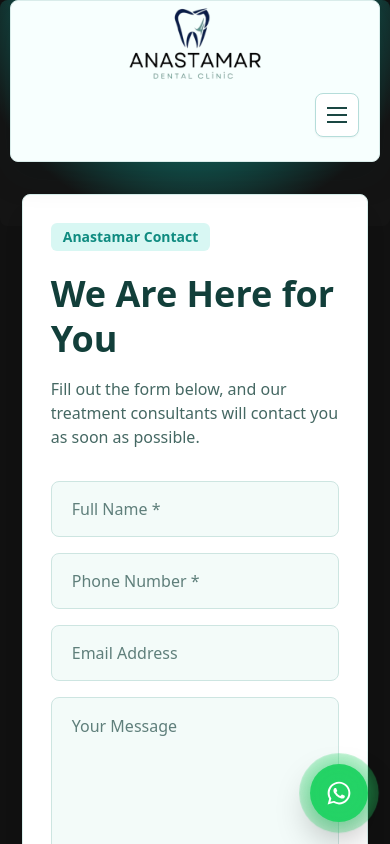
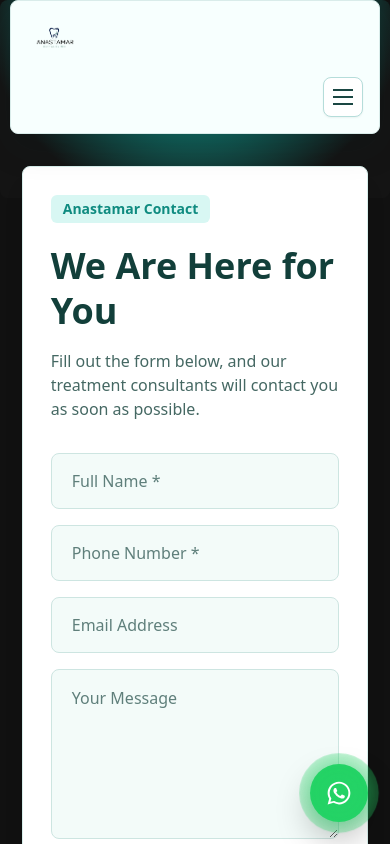
Before and after one commit to ibrahimtkmz/antasmardentalclinic, a Next.js app: page /contact in a window 390 px wide. Shown: the top 844 px of the page. Built offline with nearby package versions, Linux system fonts and the light colour scheme.

Commit message:
Improve mobile header layout and sizing

```diff
--- a/app/components/Header.jsx
+++ b/app/components/Header.jsx
@@ -11,14 +11,14 @@ export default function Header() {
 
   return (
     <header className="page-shell sticky top-0 z-50 mt-0 rounded-[0_0_26px_26px] border border-[#d9ecea] bg-[#f7fffe] shadow-[0_14px_36px_rgba(8,41,38,0.12)]">
-      <div className="grid items-center gap-5 px-5 py-6 md:grid-cols-[250px_1fr_320px] md:px-6">
+      <div className="grid items-center gap-4 px-4 py-4 md:grid-cols-[250px_1fr_320px] md:gap-5 md:px-6 md:py-6">
 
-        <div className="relative flex h-12 items-center justify-center md:justify-start">
-          <a href="/" className="absolute top-1/2 -translate-y-1/2 md:left-0">
+        <div className="relative flex h-11 items-center justify-start md:h-12 md:justify-start">
+          <a href="/" className="relative block md:absolute md:left-0 md:top-1/2 md:-translate-y-1/2">
             <img
               src="/Anastamar.Dental.Clinic.png"
               alt="Anastamar Dental Clinic Logo"
-              className="h-[200px] w-auto max-w-none object-contain md:h-[224px]"
+              className="h-14 w-auto max-w-none object-contain sm:h-16 md:h-[224px]"
             />
           </a>
         </div>
@@ -64,12 +64,12 @@ export default function Header() {
           </a>
         </div>
 
-        <div className="flex justify-end md:hidden">
+        <div className="flex items-center justify-end md:hidden">
           <button
             type="button"
             aria-label={mobileMenuOpen ? 'Close menu' : 'Open menu'}
             onClick={toggleMobileMenu}
-            className="inline-flex h-11 w-11 items-center justify-center rounded-full border border-[#b5ddda] bg-white text-[#1a4743] shadow-sm"
+            className="inline-flex h-10 w-10 items-center justify-center rounded-full border border-[#b5ddda] bg-white text-[#1a4743] shadow-sm"
           >
             <span className="relative block h-4 w-5">
               <span className={`absolute left-0 top-0 h-0.5 w-5 bg-current transition ${mobileMenuOpen ? 'translate-y-[7px] rotate-45' : ''}`} />
```
